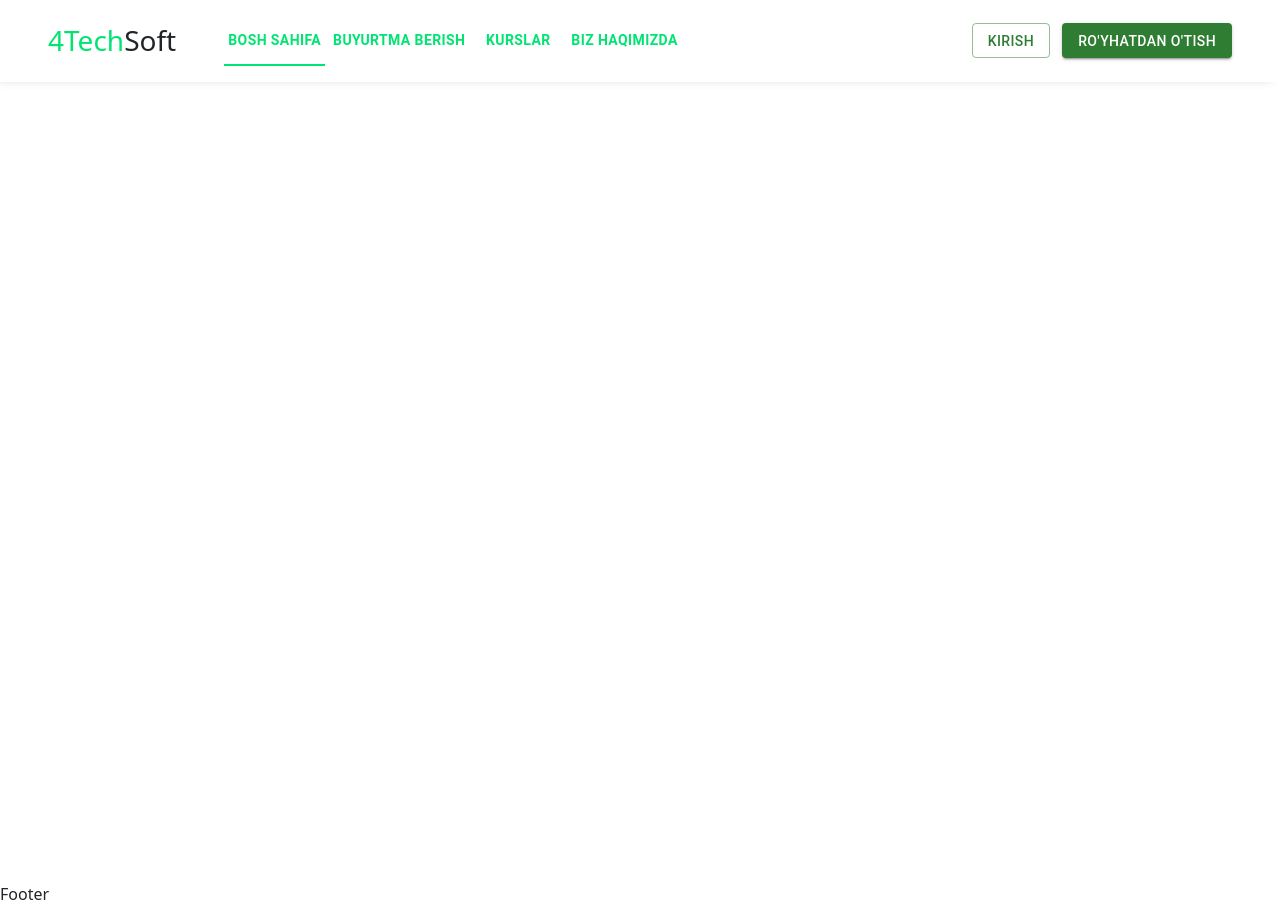
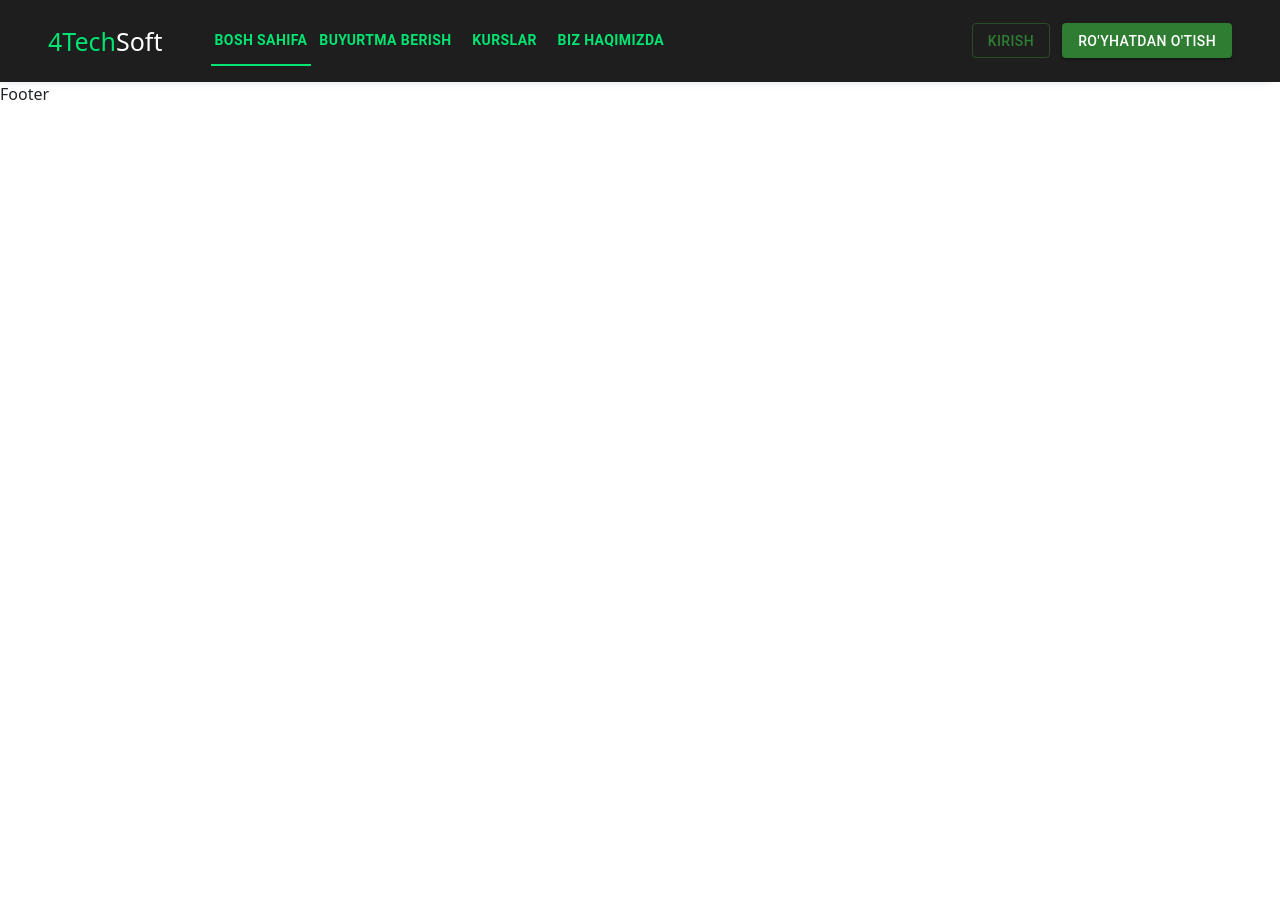
Before and after one commit to Sardor4488/4TechSoft, a React (Create React App) app: page / in a window 1280 px wide. After the commit the page ends 800 px from the top, so only its background shows below. Built offline with nearby package versions, Linux system fonts and the light colour scheme.

Commit message:
first commit

```diff
--- a/src/4TechSoft/components/header/header.js
+++ b/src/4TechSoft/components/header/header.js
@@ -42,7 +42,7 @@ const [isopen, setIsopen] = useState(true);
         <div className='header'>
           <div className='d-flex w-100  px-5 py-3 d-flex align-items-center justify-content-between'>
             <div className='d-flex'>
-              <Link className="d-flex align-items-center" to="/">  <h3 className='  text-dark d-flex align-items-center logo px-0'><span className='text-success'> 4Tech</span> Soft</h3> </Link>
+              <Link className="d-flex align-items-center logo" to="/">  <h3 className='logo-words  text-dark d-flex align-items-center logo px-0'><span className='text-success'> 4Tech</span> <span className="text-white">Soft</span></h3> </Link>
               <Box className= "nav__menu lg_none ps-5"       >
                 <Tabs value={value} onChange={handleChange} className="d-flex align-items-center px-0" aria-label="nav tabs example">
                   <LinkTab className="fw-bold pb-0 ps-0 pe-0 pt-0 " label= {<NavLink to='/' className="py-3 px-1 text-success">Bosh sahifa</NavLink>}  />
--- a/src/4TechSoft/components/header/headerCss.js
+++ b/src/4TechSoft/components/header/headerCss.js
@@ -5,10 +5,18 @@ a{
     text-decoration: none !important;
 }
 .header{
-    background-color:#fff;
+    background-color:#1E1E1E;
     /* position: fixed; */
     box-shadow: -6px 1px 9px -3px rgba(34, 60, 80, 0.23);
     width: 100%;
+}
+.logo{
+    font-size:25px !important;
+    -webkit-backdrop-filter: blur(20px);
+    z-index: 0;
+}
+.logo-words{
+    z-index: 2 !important;
 }
 .MuiTab-root{
     /* padding-bottom:0; */
--- a/src/4TechSoft/pages/mainPage/mainPageCss.js
+++ b/src/4TechSoft/pages/mainPage/mainPageCss.js
@@ -1,7 +1,6 @@
 import styled from "@emotion/styled";
 const MainPageCss=styled.div`
  .main_page{
-     height: 100vh;
 
  }
  .success{
```
